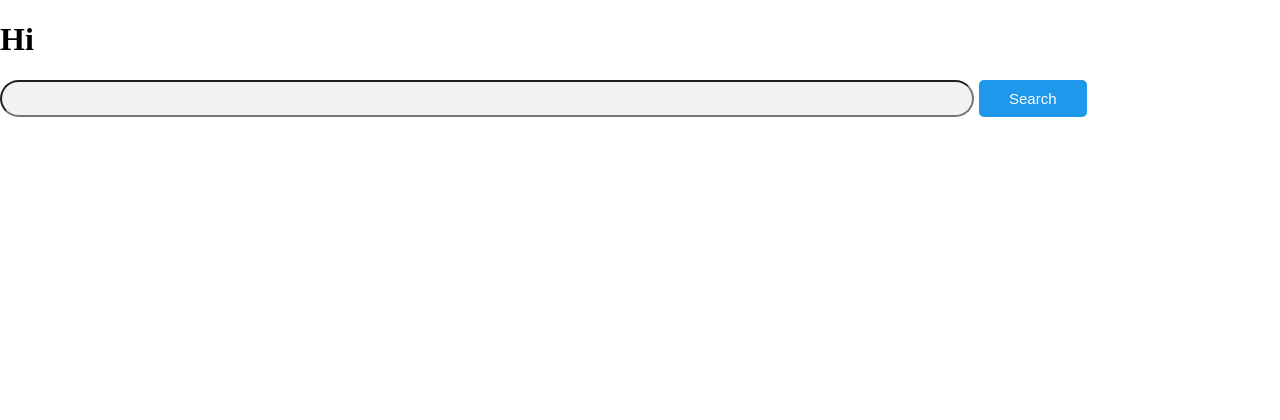
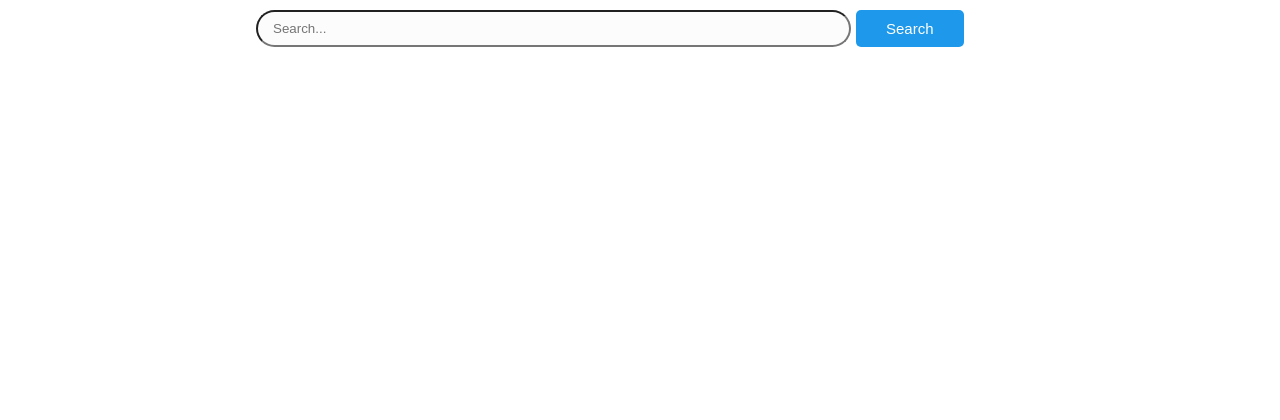
Before and after one commit to IT21117664/IWT, a PHP site: page / in a window 1280 px wide. Shown: the top 420 px of the page. Run offline with PHP 8.4, Linux system fonts and the light colour scheme.

Commit message:
align css

```diff
--- a/css/main.css
+++ b/css/main.css
@@ -18,8 +18,8 @@ body {
 
 .txtSearch {
     border-radius: 50px;
-    background-color: #f2f2f2;
-    padding: 5px;
+    background-color: #fcfcfc;
+    padding: 0 0 0 15px;
     width: 75%;
     margin-right: 5px;
 }
@@ -46,7 +46,17 @@ body {
     margin-bottom: 15px;
 }
 
+
+/* align */
+
 .center {
-    margin-left: auto;
-    margin-right: auto;
+    margin: auto;
+    width: 60%;
+    padding: 10px;
 }
+
+.right {
+    position: absolute;
+    right: 0px;
+    padding: 10px;
+}
--- a/index.php
+++ b/index.php
@@ -9,10 +9,10 @@
     <link rel="stylesheet" href="css/main.css">
 </head>
 
-<body>
-    <h1>Hi</h1>
+<body></body>
+
     <div class="input-container center">
-        <input type="text" class="txtSearch">
+        <input type="text" class="txtSearch" placeholder="Search...">
         <input type="button" value="Search" class="btn primary">
     </div>
 
```
